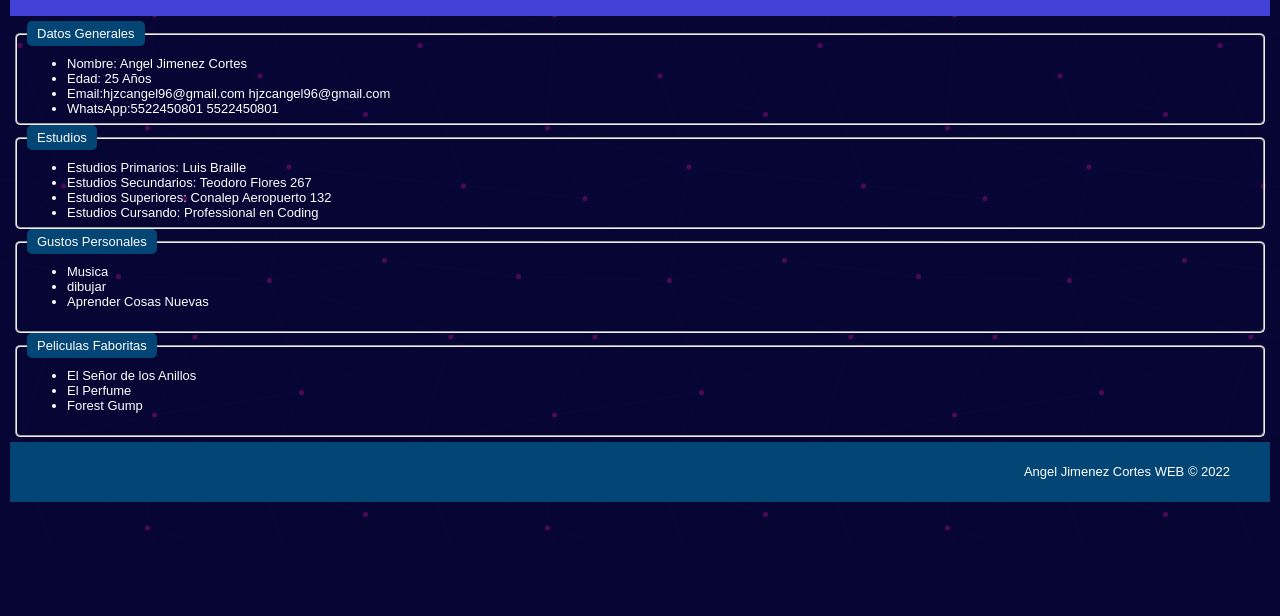
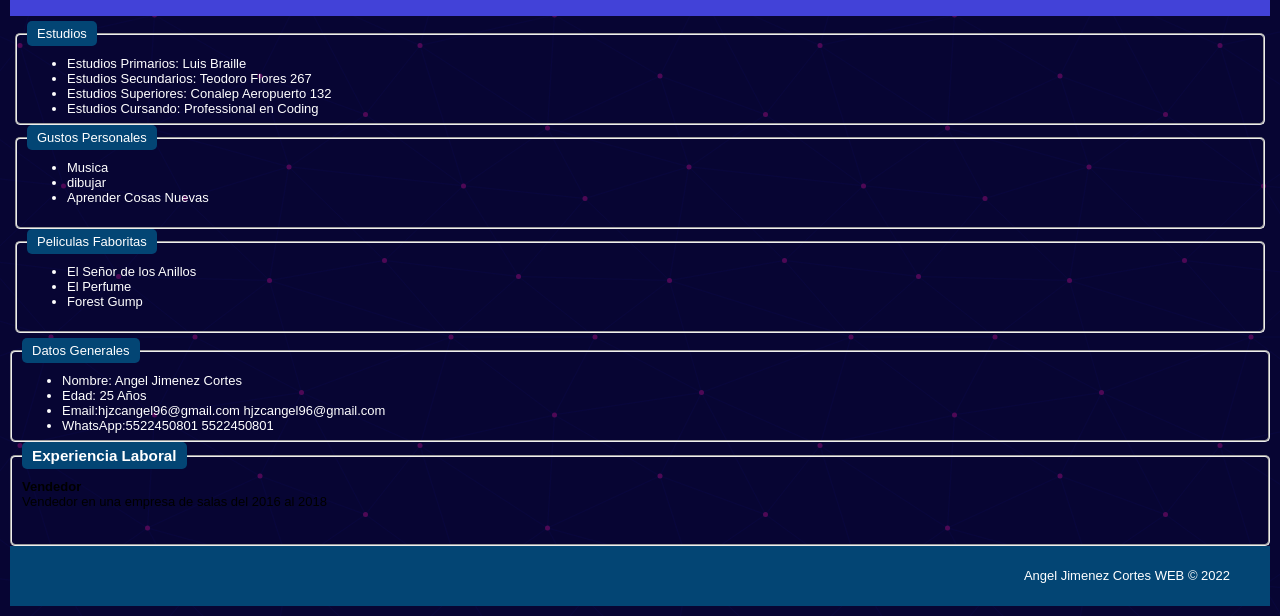
Before and after one commit to AngelJimenezC/CV, a plain HTML site: page index.html in a window 1280 px wide. Shown: the part 254-870 px from the top of the page. Before the commit the page ends 800 px from the top, so only its background shows below. Drawn offline with Linux system fonts and the light colour scheme.

Commit message:
Update index.html

```diff
--- a/index.html
+++ b/index.html
@@ -40,19 +40,7 @@
         </ul>
     </nav>
     <main class="main">
-        <fieldset class="datos">
-            <legend>Datos Generales</legend>
-            <ul>
-                <li>Nombre: Angel Jimenez Cortes</li>
-                <li>Edad: 25 Años</li>
-                <li> Email:hjzcangel96@gmail.com
-                    <a href=""> hjzcangel96@gmail.com</a>
-                </li>
-                <li> WhatsApp:5522450801
-                    <a href="">5522450801</a>
-                </li>
-            </ul>
-        </fieldset>
+
         <fieldset class="datos">
             <legend>Estudios</legend>
             <ul>
@@ -80,6 +68,32 @@
         </fieldset>
 
     </main>
+    <aside class="sidevar">
+
+        <fieldset class="datos">
+            <legend>Datos Generales</legend>
+            <ul>
+                <li>Nombre: Angel Jimenez Cortes</li>
+                <li>Edad: 25 Años</li>
+                <li> Email:hjzcangel96@gmail.com
+                    <a href=""> hjzcangel96@gmail.com</a>
+                </li>
+                <li> WhatsApp:5522450801
+                    <a href="">5522450801</a>
+                </li>
+            </ul>
+        </fieldset>
+        <fieldset class="datos">
+            <legend><h3>Experiencia Laboral</h3></legend>
+
+               <h4 class="vendedor" >Vendedor</h4>
+               <p class="texto" >
+                  Vendedor en una empresa de salas
+                  del 2016 al 2018
+
+            </p>
+        </fieldset>
+    </aside>
 
     <footer>
 Angel Jimenez Cortes WEB &copy 2022
```
